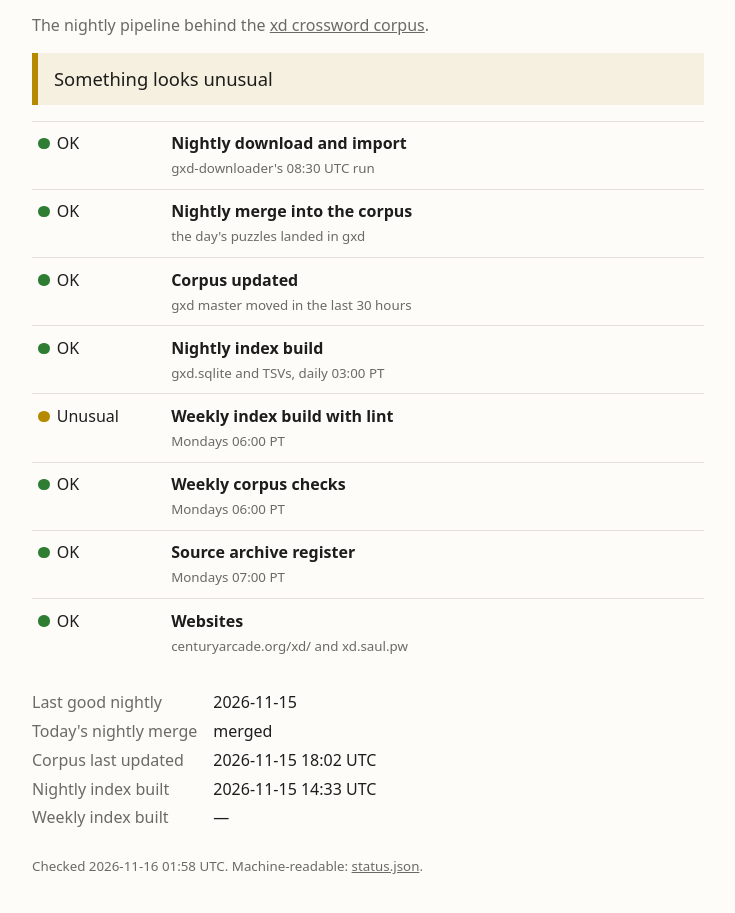
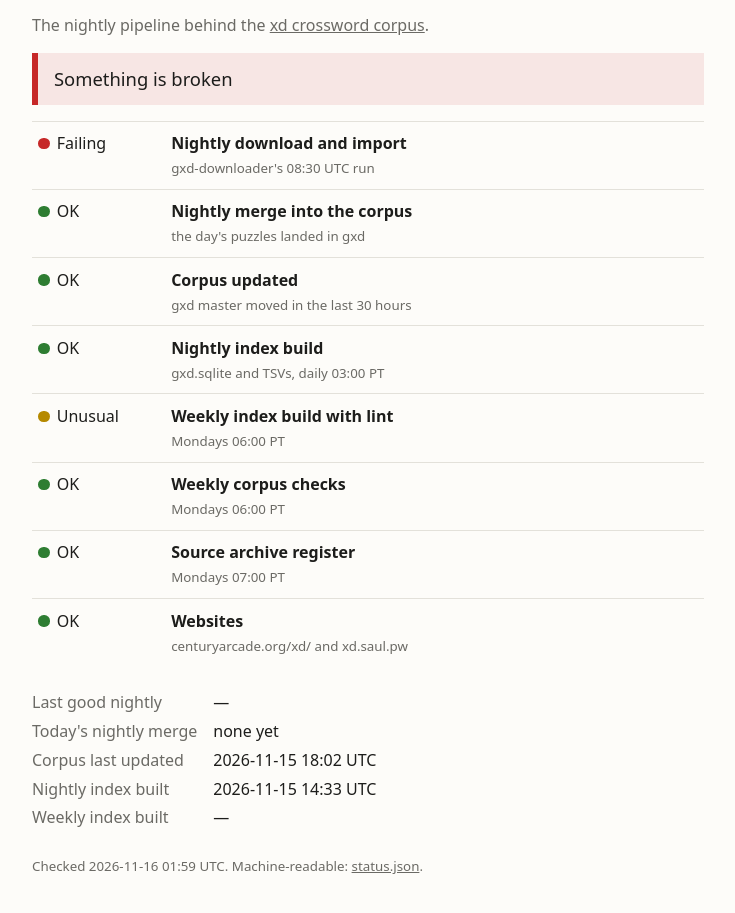
Before and after one commit to century-arcade/status, a plain HTML site: page index.html in a window 1280 px wide. Shown: the part 79-992 px from the top of the page, without its empty margins (272-1007 px from the left). Drawn offline with Linux system fonts and the light colour scheme.

Commit message:
status: red 2026-11-16T01:59:07Z

```diff
--- a/index.html
+++ b/index.html
@@ -11,7 +11,7 @@
 body { background:var(--bg); color:var(--fg); font:16px/1.5 system-ui, sans-serif; margin:0; padding:0 16px; }
 main { max-width:42rem; margin:2.5rem auto; }
 h1 { font-size:1.5rem; margin:0 0 .25rem; }
-.overall { font-size:1.15rem; margin:1rem 0; padding:.75rem 1rem; border-left:6px solid var(--yellow); background:color-mix(in srgb, var(--yellow) 10%, transparent); }
+.overall { font-size:1.15rem; margin:1rem 0; padding:.75rem 1rem; border-left:6px solid var(--red); background:color-mix(in srgb, var(--red) 10%, transparent); }
 .note { margin:.5rem 0 1rem; }
 table { width:100%; border-collapse:collapse; }
 td { padding:.6rem .4rem; border-top:1px solid var(--line); vertical-align:top; }
@@ -28,11 +28,11 @@ a { color:inherit; }
 <main>
 <h1>Century Arcade status</h1>
 <p class="muted">The nightly pipeline behind the <a href="https://centuryarcade.org/xd/">xd crossword corpus</a>.</p>
-<div class="overall">Something looks unusual</div>
+<div class="overall">Something is broken</div>
 
-<table><tr><td><span class="dot green"></span>OK</td><td><strong>Nightly download and import</strong><br><small>gxd-downloader&#x27;s 08:30 UTC run</small></td></tr><tr><td><span class="dot green"></span>OK</td><td><strong>Nightly merge into the corpus</strong><br><small>the day&#x27;s puzzles landed in gxd</small></td></tr><tr><td><span class="dot green"></span>OK</td><td><strong>Corpus updated</strong><br><small>gxd master moved in the last 30 hours</small></td></tr><tr><td><span class="dot green"></span>OK</td><td><strong>Nightly index build</strong><br><small>gxd.sqlite and TSVs, daily 03:00 PT</small></td></tr><tr><td><span class="dot yellow"></span>Unusual</td><td><strong>Weekly index build with lint</strong><br><small>Mondays 06:00 PT</small></td></tr><tr><td><span class="dot green"></span>OK</td><td><strong>Weekly corpus checks</strong><br><small>Mondays 06:00 PT</small></td></tr><tr><td><span class="dot green"></span>OK</td><td><strong>Source archive register</strong><br><small>Mondays 07:00 PT</small></td></tr><tr><td><span class="dot green"></span>OK</td><td><strong>Websites</strong><br><small>centuryarcade.org/xd/ and xd.saul.pw</small></td></tr></table>
-<dl><dt>Last good nightly</dt><dd>2026-11-15</dd><dt>Today's nightly merge</dt><dd>merged</dd><dt>Corpus last updated</dt><dd>2026-11-15 18:02 UTC</dd><dt>Nightly index built</dt><dd>2026-11-15 14:33 UTC</dd><dt>Weekly index built</dt><dd>—</dd></dl>
-<p class="muted"><small>Checked 2026-11-16 01:58 UTC. Machine-readable: <a href="status.json">status.json</a>.</small></p>
+<table><tr><td><span class="dot red"></span>Failing</td><td><strong>Nightly download and import</strong><br><small>gxd-downloader&#x27;s 08:30 UTC run</small></td></tr><tr><td><span class="dot green"></span>OK</td><td><strong>Nightly merge into the corpus</strong><br><small>the day&#x27;s puzzles landed in gxd</small></td></tr><tr><td><span class="dot green"></span>OK</td><td><strong>Corpus updated</strong><br><small>gxd master moved in the last 30 hours</small></td></tr><tr><td><span class="dot green"></span>OK</td><td><strong>Nightly index build</strong><br><small>gxd.sqlite and TSVs, daily 03:00 PT</small></td></tr><tr><td><span class="dot yellow"></span>Unusual</td><td><strong>Weekly index build with lint</strong><br><small>Mondays 06:00 PT</small></td></tr><tr><td><span class="dot green"></span>OK</td><td><strong>Weekly corpus checks</strong><br><small>Mondays 06:00 PT</small></td></tr><tr><td><span class="dot green"></span>OK</td><td><strong>Source archive register</strong><br><small>Mondays 07:00 PT</small></td></tr><tr><td><span class="dot green"></span>OK</td><td><strong>Websites</strong><br><small>centuryarcade.org/xd/ and xd.saul.pw</small></td></tr></table>
+<dl><dt>Last good nightly</dt><dd>—</dd><dt>Today's nightly merge</dt><dd>none yet</dd><dt>Corpus last updated</dt><dd>2026-11-15 18:02 UTC</dd><dt>Nightly index built</dt><dd>2026-11-15 14:33 UTC</dd><dt>Weekly index built</dt><dd>—</dd></dl>
+<p class="muted"><small>Checked 2026-11-16 01:59 UTC. Machine-readable: <a href="status.json">status.json</a>.</small></p>
 </main>
 </body>
 </html>
```
Also changed, not shown: status.json (+3 -9 lines).
